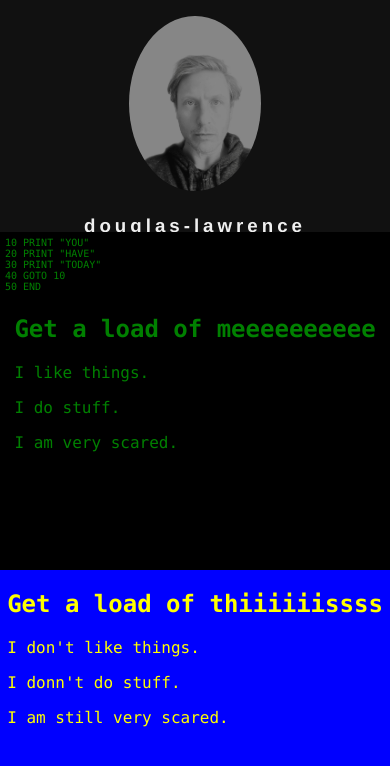
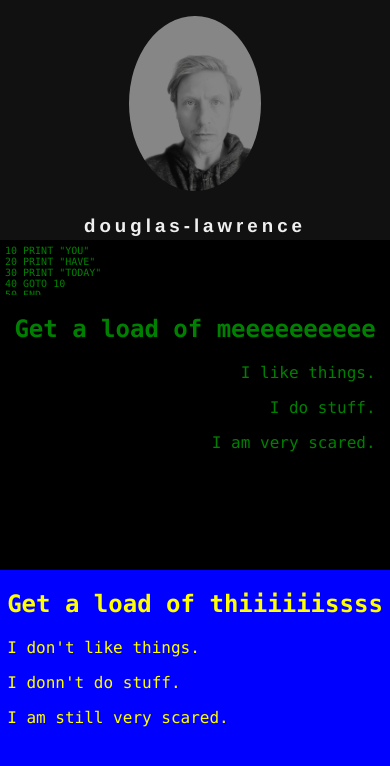
Before and after one commit to lawrend/urban-waddle-djl, a React (Create React App) app: page /#/ in a window 390 px wide. Shown: the top 766 px of the page. Built offline with nearby package versions, Linux system fonts and the light colour scheme.

Commit message:
added routes component and error route

```diff
--- a/src/App.js
+++ b/src/App.js
@@ -1,11 +1,12 @@
 import React from 'react';
 import './App.css';
+import Routes from './routes.js';
 import BaseContainer from './containers/BaseContainer.js';
 
 function App() {
   return (
     <div className="App">
-      <BaseContainer />
+      <Routes />
     </div>
   );
 }
--- /dev/null
+++ b/src/components/ErrorRoute.js
@@ -0,0 +1,5 @@
+import React from 'react';
+
+export default props => (
+  <div>Sorry!</div>
+)
--- a/src/containers/CodeContainer.js
+++ b/src/containers/CodeContainer.js
@@ -1,11 +1,16 @@
 import React, {Component} from 'react';
 import Code from '../components/Code.js';
+import {Link} from 'react-router-dom';
 
 export default class CodeContainer extends Component {
   render() {
     return (
       <div className="code-container">
+
+      <Link to='/wakeup'>
         <Code />
+
+    </Link>
       </div>
       );
   }
--- a/src/css/base.css
+++ b/src/css/base.css
@@ -29,7 +29,7 @@
   }
 
   .bio-text {
-    height: 5%;
+    height: 8%;
     margin-top: -10px;
   }
 
@@ -38,7 +38,7 @@
   }
 
   .code-container {
-    height: 25%;
+    height: 22%;
     font-size: 10px;
   }
 
--- a/src/css/left-top.css
+++ b/src/css/left-top.css
@@ -46,7 +46,15 @@
   text-align: left;
 }
 
+.code-container a {
+  text-decoration: none;
+  color: green;
+}
+
+.code-container a:hover {
+  color: #1e1;
+}
+
 .code-text {
   margin-top: 20px;
-  color: green;
 }
--- a/src/css/right-bottom.css
+++ b/src/css/right-bottom.css
@@ -15,7 +15,7 @@
   /* width: 60%; */
   background-color: black;
   height: 50%;
-  text-align: left;
+  text-align: right;
   /* box-shadow: 0px 0px 2px 0px #fefefe; */
 }
 
--- a/src/index.css
+++ b/src/index.css
@@ -10,6 +10,7 @@ body {
 }
 
 code {
+  text-decoration: none;
   font-family: source-code-pro, Menlo, Monaco, Consolas, 'Courier New',
     monospace;
 }
--- a/src/index.js
+++ b/src/index.js
@@ -3,17 +3,17 @@ import ReactDOM from 'react-dom';
 import './index.css';
 import App from './App';
 import * as serviceWorker from './serviceWorker';
-import { HashRouter } from 'react-router-dom';
+import { Router } from 'react-router-dom';
 import { createBrowserHistory } from 'history';
 
 const history = createBrowserHistory();
 
 ReactDOM.render(
-  <HashRouter history={history}>
+  <Router history={history}>
     <React.StrictMode>
         <App />
     </React.StrictMode>
-  </HashRouter>,
+  </Router>,
   document.getElementById('root')
 );
 
--- /dev/null
+++ b/src/routes.js
@@ -0,0 +1,28 @@
+import React, { Component } from 'react';
+import { Route, withRouter, Switch } from 'react-router-dom';
+import BaseContainer from './containers/BaseContainer.js';
+import ErrorRoute from './components/ErrorRoute.js';
+
+class Routes extends Component {
+  render() {
+    return (
+      <Switch>
+        <Route exact path="/" component={BaseContainer} />
+        <Route component={ErrorRoute} />
+
+    </Switch>         )
+}
+};
+
+export default withRouter(Routes);
+
+
+// <Switch>
+//         <Route exact path="/" component={App} />
+//         <Route path="/home" component={Home} />
+//         <Route path="/eight-hours" component={EightHoursContainer} />
+//         <Route path="/results/:month/:day/:year" component={ResultsDisplay} />
+//         <Route path="/ingredients-checker" component={IngredientsCheckerHome} />
+//         <Route path="/about" component={About} />
+//         <Route component={ErrorRoute} />
+//  </Switch>
```
